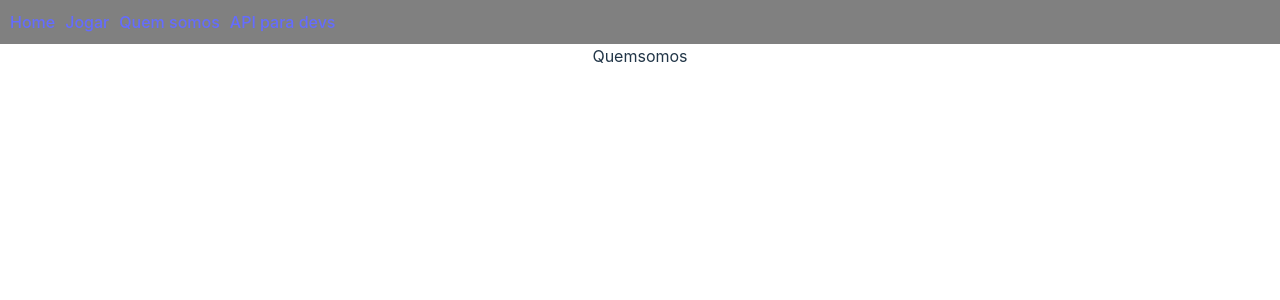
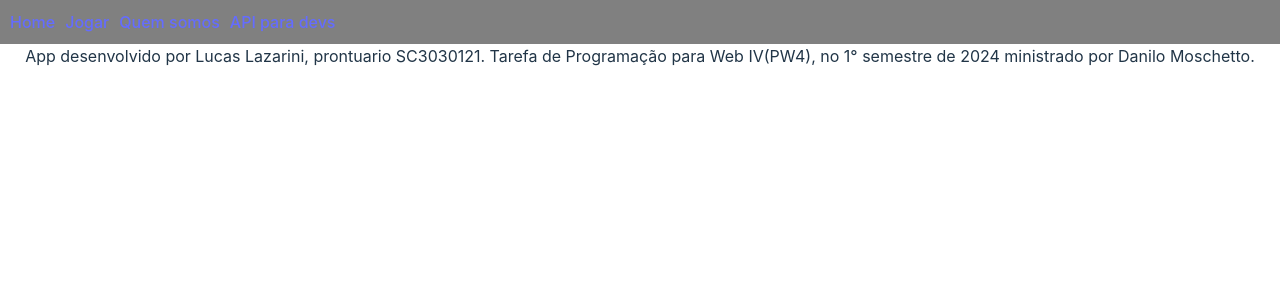
Before and after one commit to corrumptus/sudoku, a React app in the folder client/: page /quemsomos in a window 1280 px wide. Shown: the top 300 px of the page. Built offline with nearby package versions, Linux system fonts and the light colour scheme; the HTML template or start-up script is replaced by a standard one.

Commit message:
creating quem somos layout

```diff
--- a/client/src/routes/Quemsomos.tsx
+++ b/client/src/routes/Quemsomos.tsx
@@ -1,5 +1,9 @@
 export default function Quemsomos() {
   return (
-    <div>Quemsomos</div>
+    <div className="quemsomos">
+      App desenvolvido por Lucas Lazarini, prontuario SC3030121.
+      Tarefa de Programação para Web IV(PW4),
+      no 1° semestre de 2024 ministrado por Danilo Moschetto.
+    </div>
   )
 }
```
